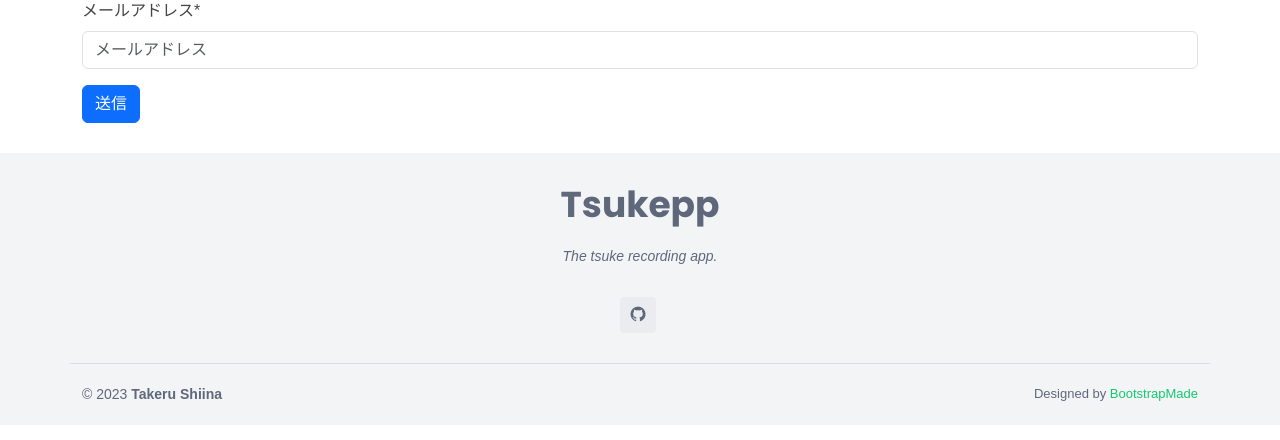
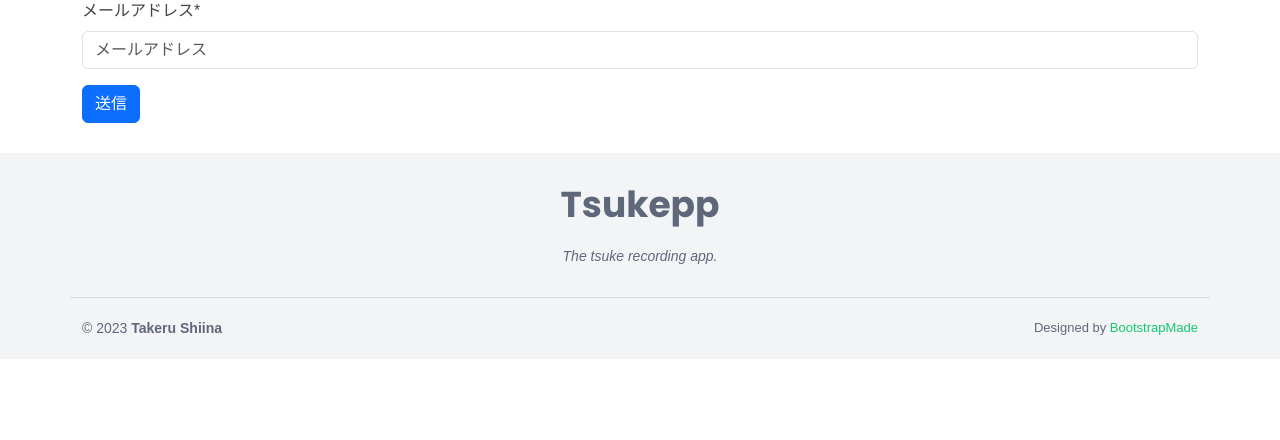
Before and after one commit to tsh11na/tsukepp, a Django app: page /accounts/password/reset/ in a window 1280 px wide. Shown: the part 192-632 px from the top of the page. Run offline with Django 4.2, Linux system fonts and the light colour scheme; some libraries are stand-ins or nearby versions.

Commit message:
Remove github link from footer

```diff
--- a/tsuke/templates/tsuke/base.html
+++ b/tsuke/templates/tsuke/base.html
@@ -101,10 +101,6 @@
               <p>The tsuke recording app.</p>
             </div>
           </div>
-
-          <div class="social-links">
-            <a href="https://github.com/tsh11na/tsukepp" class="github"><i class="bx bxl-github"></i></a>
-          </div>
         </div>
       </div>
 
```
